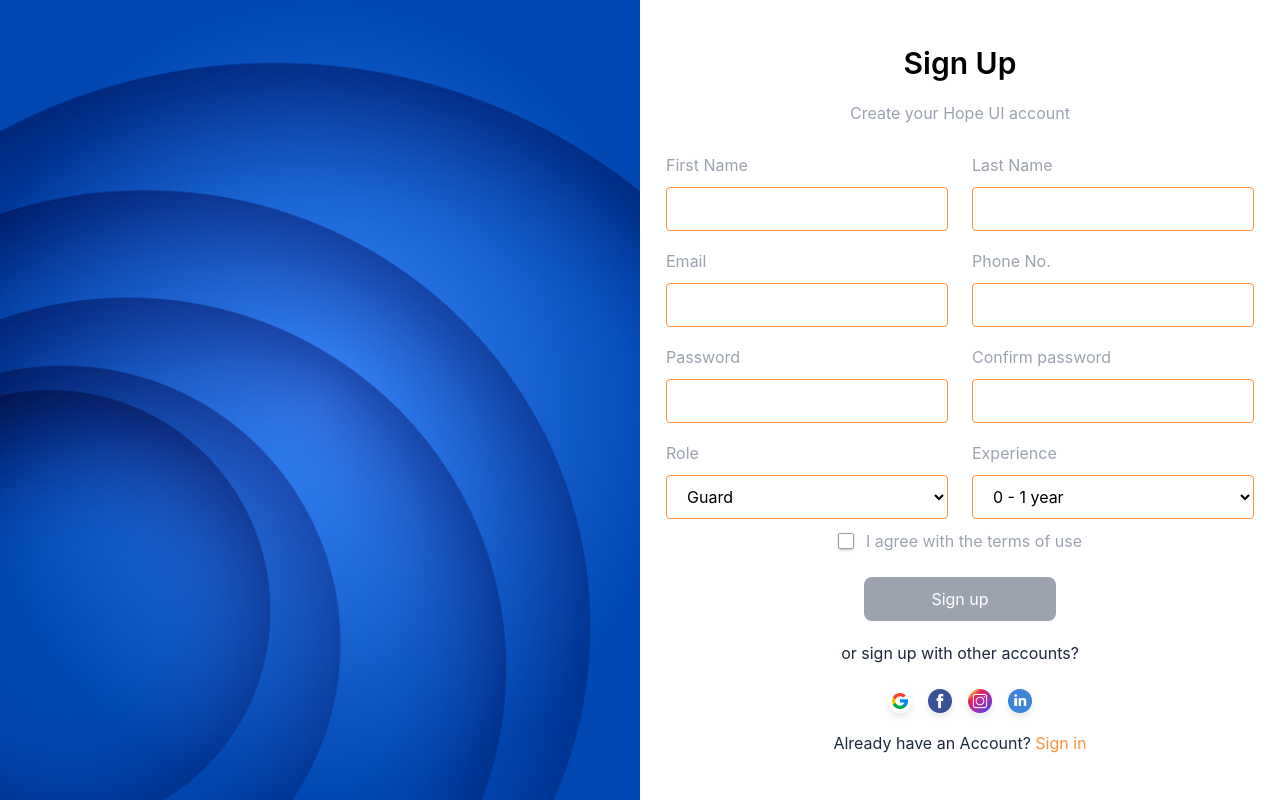
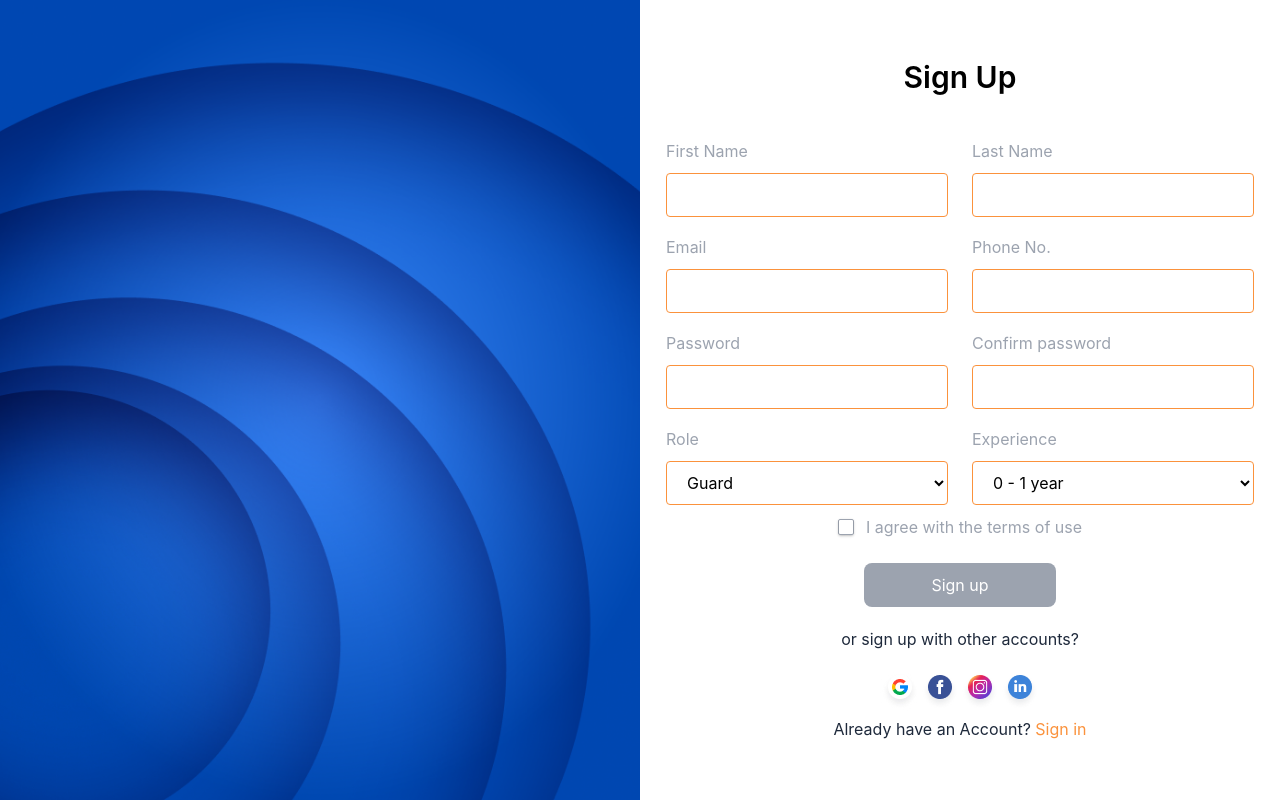
Before and after one commit to GuardSecurity/Frontend, a React (Create React App) app: page /signup in a window 1280 px wide. Built offline with nearby package versions, Linux system fonts and the light colour scheme.

Commit message:
#fix: fix layout sigup and home page

```diff
--- a/src/containers/Home/index.js
+++ b/src/containers/Home/index.js
@@ -103,7 +103,7 @@ function Home() {
               }
             />
             <BaseButton
-              className="w-36 h-14 px-3 py-4 mt-2 ml-4 items-center inline-flex bg-[#6C757D]"
+              className="w-auto h-14 px-3 py-4 mt-2 ml-4 items-center inline-flex bg-[#6C757D] whitespace-nowrap overflow-hidden"
               content={"LEARN MORE"}
             />
           </div>
--- a/src/containers/SignUp/index.js
+++ b/src/containers/SignUp/index.js
@@ -87,8 +87,8 @@ function SignUp() {
           <div className="text-black text-3xl font-semibold leading-10">
             Sign Up
           </div>
-          <div className="text-gray-400  leading-7 mt-4">
-            {error ? error : "Create your Hope UI account"}
+          <div className="text-red-500 leading-7 mt-4">
+            {error ? error : ""}
           </div>
           <div className="mt-6 flex">
             <div className="grid grid-cols-1 md:grid-cols-2 gap-y-4 gap-x-6">
@@ -160,7 +160,7 @@ function SignUp() {
                   I agree with the terms of use
                 </p>
               }
-            />
+                          />
           </div>
           <BaseButton
             disabled={
```
Also changed, not shown: 1 other file (tests, documents, lock files or other folders).
